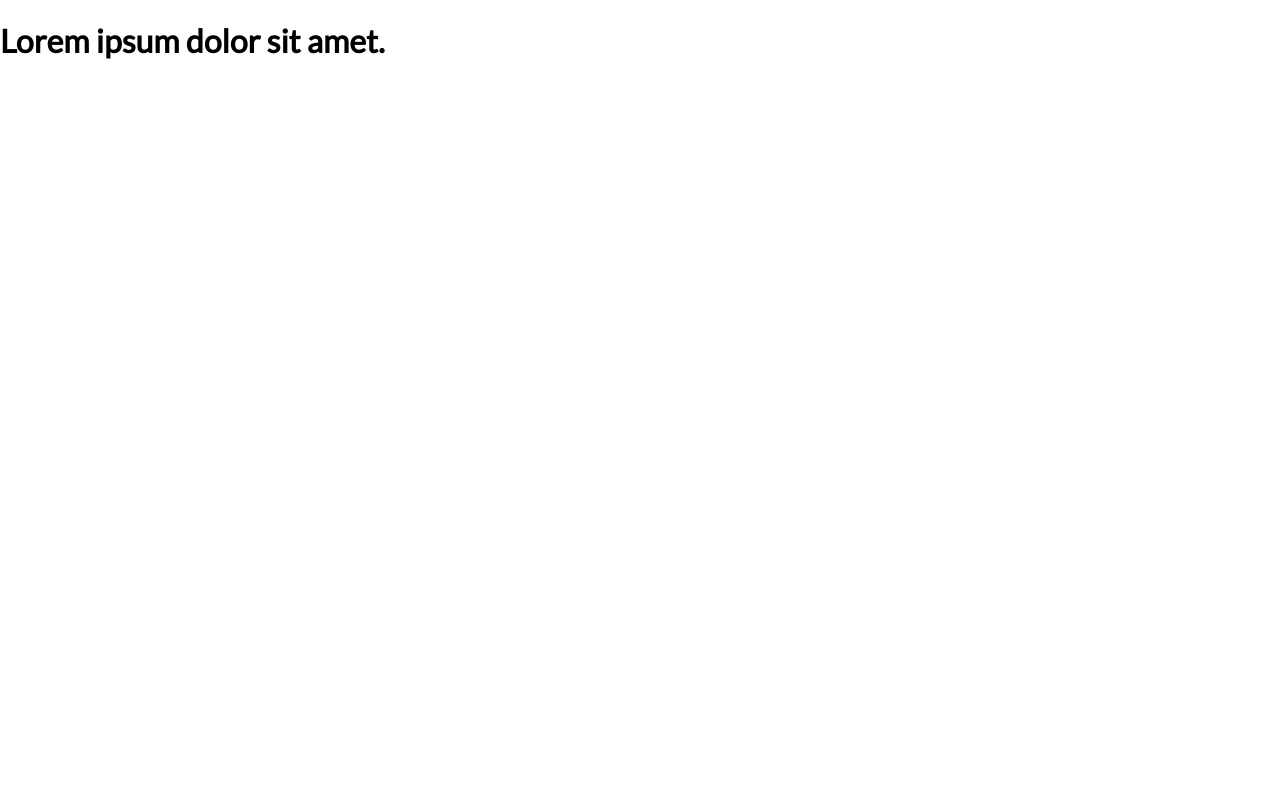
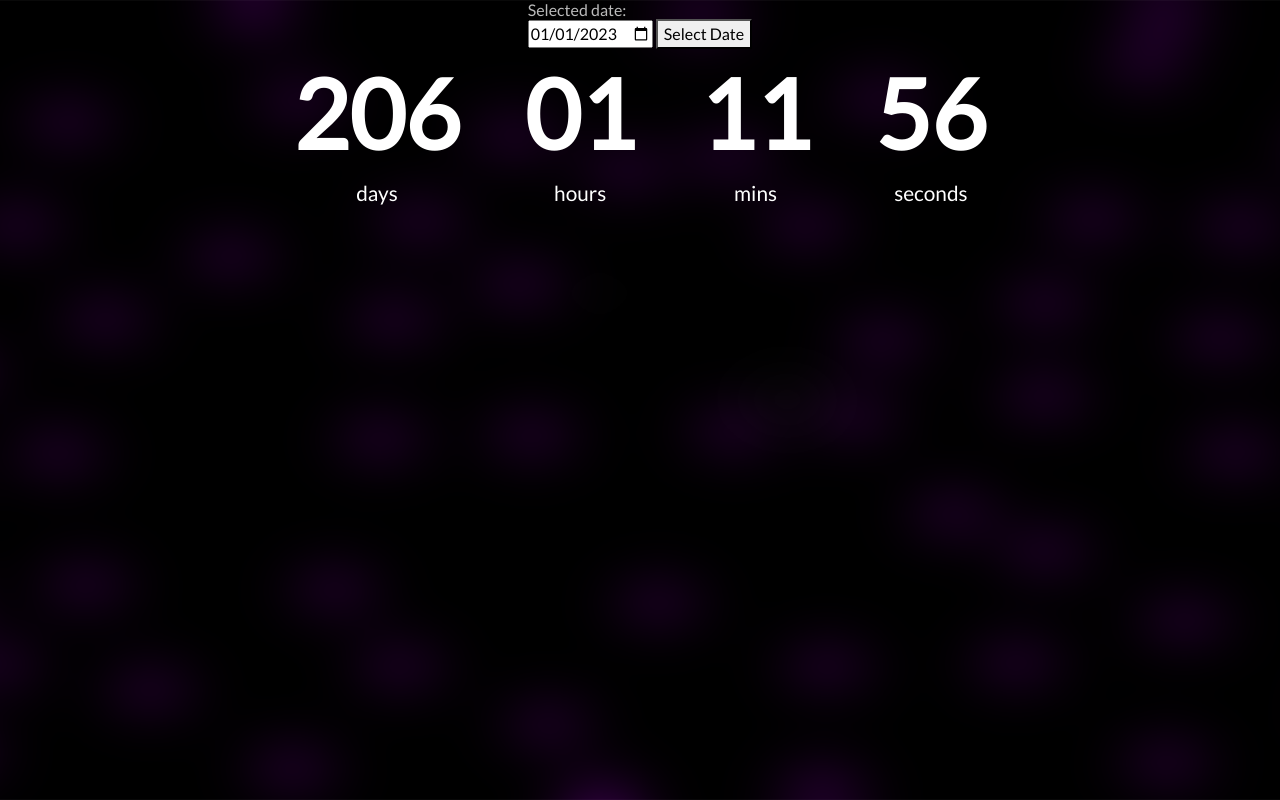
Before and after one commit to yuraaah/until-date-counter-app, a plain HTML site: page index.html in a window 1280 px wide. Drawn offline with nearby package versions, Linux system fonts and the light colour scheme.

Commit message:
Quick start
Somewhat working default date (manual imput)

Now I need to make it to accept custom dates

```diff
--- a/index.html
+++ b/index.html
@@ -1,13 +1,45 @@
 <!DOCTYPE html>
 <html lang="en">
+
 <head>
-    <meta charset="UTF-8">
-    <meta http-equiv="X-UA-Compatible" content="IE=edge">
-    <meta name="viewport" content="width=device-width, initial-scale=1.0">
+    <meta charset="UTF-8" />
+    <meta name="viewport" content="width=device-width, initial-scale=1.0" />
     <title>Countdown</title>
-    <link rel="stylesheet" href="style.css">
+    <link href="https://cdn.jsdelivr.net/npm/bootstrap@5.1.3/dist/css/bootstrap.min.css" rel="stylesheet">
+    <script src="https://cdn.jsdelivr.net/npm/bootstrap@5.1.3/dist/js/bootstrap.bundle.min.js"></script>
+    <link rel="stylesheet" href="https://cdn.jsdelivr.net/npm/bootstrap-icons@1.8.1/font/bootstrap-icons.css">
+    <link rel="stylesheet" href="style.css" />
+    <script src="scripts.js" defer></script>
 </head>
+
 <body>
-    <h1>Lorem ipsum dolor sit amet.</h1>
+    <div class="d-flex justify-content-center">
+        <div id="header-container">
+            <h6>Selected date:</h6>
+            <input type="date" id="dateInputFrm" name="Your date!" value="2023-01-01" min="2022-01-01" max="2030-12-31">
+            <button id="onClickDate">Select Date</button>
+        </div>
+    </div>
+    <p id="date" style="display: none;"></p>
+
+    <div class="countdown-container">
+        <div class="countdown-el days-c">
+            <p class="big-text" id="days">0</p>
+            <span>days</span>
+        </div>
+        <div class="countdown-el hours-c">
+            <p class="big-text" id="hours">0</p>
+            <span>hours</span>
+        </div>
+        <div class="countdown-el mins-c">
+            <p class="big-text" id="mins">0</p>
+            <span>mins</span>
+        </div>
+        <div class="countdown-el seconds-c">
+            <p class="big-text" id="seconds">0</p>
+            <span>seconds</span>
+        </div>
+    </div>
 </body>
+
 </html>
--- a/scripts.js
+++ b/scripts.js
@@ -0,0 +1,40 @@
+const daysEl = document.getElementById("days");
+const hoursEl = document.getElementById("hours");
+const minsEl = document.getElementById("mins");
+const secondsEl = document.getElementById("seconds");
+
+const defaultDate = "1 Jan 2023";
+
+// -----------------
+document.getElementById('onClickDate').onclick = function dateInput() {
+    var customDate = document.getElementById("dateInputFrm").value;
+    countdown(customDate)
+}
+
+// countdownd
+function countdown() {
+
+    const selectedDate = new Date(defaultDate);
+    const currentDate = new Date();
+
+    const totalSeconds = (selectedDate - currentDate) / 1000;
+
+    const days = Math.floor(totalSeconds / 3600 / 24);
+    const hours = Math.floor(totalSeconds / 3600) % 24;
+    const mins = Math.floor(totalSeconds / 60) % 60;
+    const seconds = Math.floor(totalSeconds) % 60;
+
+    daysEl.innerHTML = days;
+    hoursEl.innerHTML = formatTime(hours);
+    minsEl.innerHTML = formatTime(mins);
+    secondsEl.innerHTML = formatTime(seconds);
+}
+
+function formatTime(time) {
+    return time < 10 ? `0${time}` : time;
+}
+
+// initial call
+countdown();
+
+setInterval(countdown, 1000);
--- a/style.css
+++ b/style.css
@@ -4,7 +4,57 @@
     box-sizing: border-box;
 }
 
-body{
+body {
+    background-image: url("./background.png");
+    background-size: cover;
+    background-position: center center;
+    display: flex;
+    flex-direction: column;
+    align-items: center;
+    min-height: 100vh;
     font-family: 'Lato', sans-serif;
     margin: 0;
+    color: #ffff;
 }
+
+.header-container{
+    margin-top: 15%;
+}
+
+h6{
+    color: #bbbbbb;
+    font-weight: lighter;
+    font-size: 1rem;
+    margin-top: 5rem;
+    display: flex;
+    justify-content: left;
+    padding: 0;
+    margin: 0;
+}
+
+h1 {
+    font-weight: bold;
+    font-size: 4rem;
+    margin-top: -0.5rem;
+}
+
+.countdown-container {
+    display: flex;
+    flex-wrap: wrap;
+    justify-content: center;
+}
+
+.big-text {
+    font-weight: bold;
+    font-size: 6rem;
+    line-height: 1;
+    margin: 1rem 2rem;
+}
+
+.countdown-el {
+    text-align: center;
+}
+
+.countdown-el span {
+    font-size: 1.3rem;
+}
```
Also changed, not shown: background.png (added).
